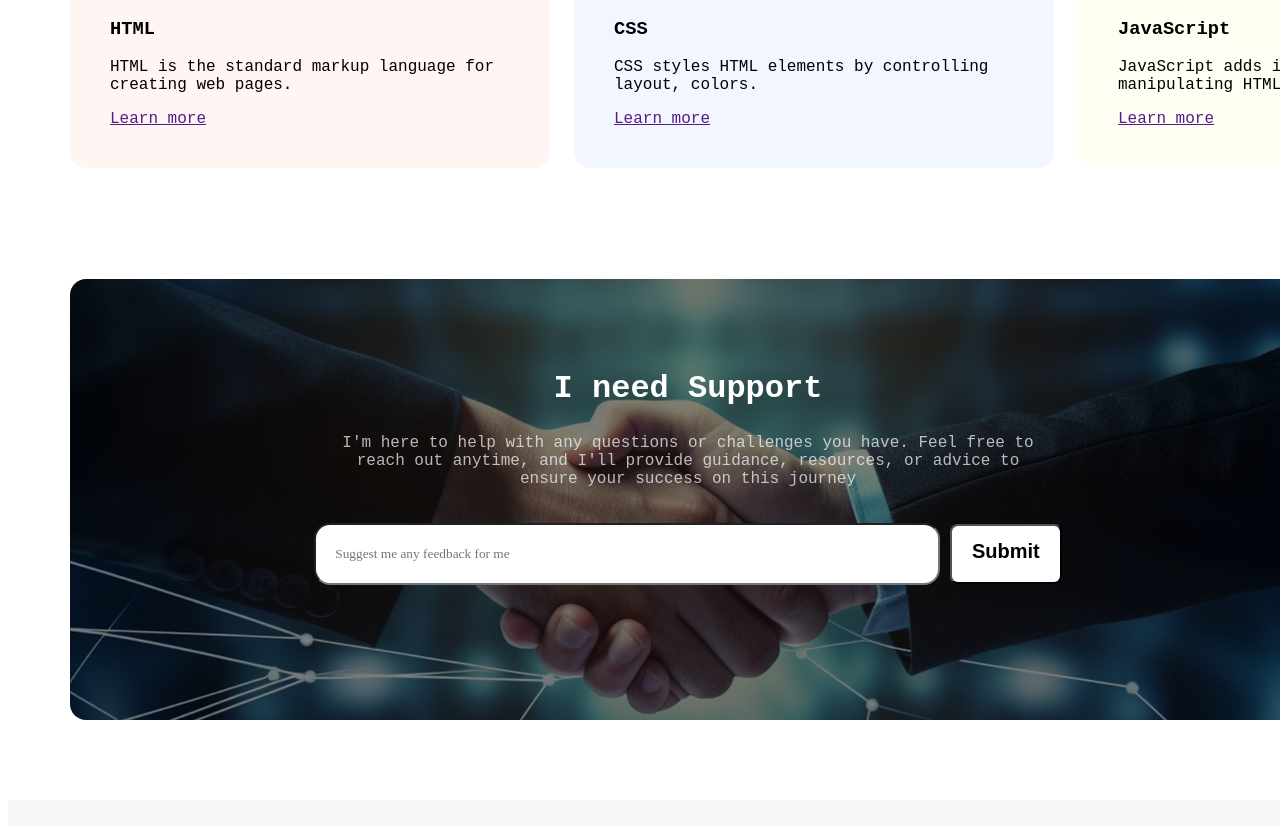
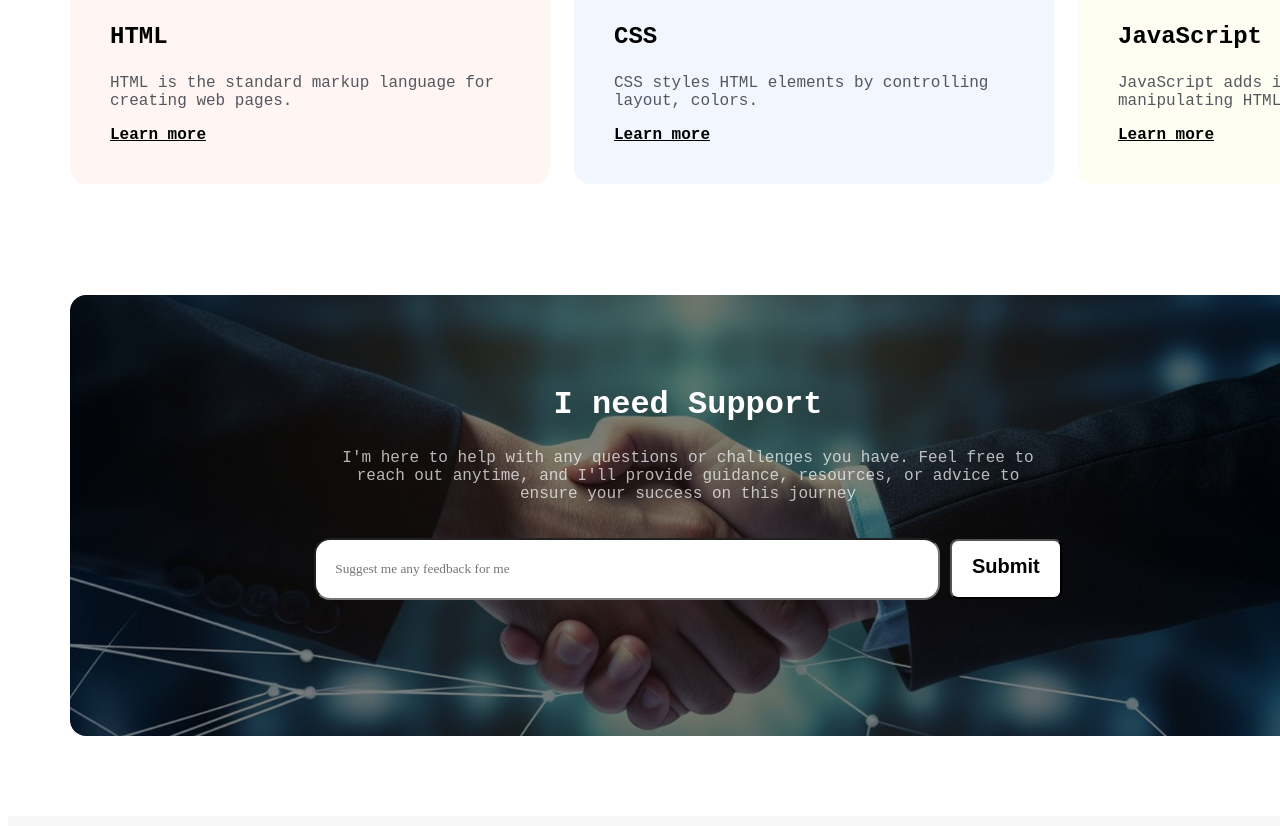
Before and after one commit to anayet71/B10A1-Challenge-Begins, a plain HTML site: page index.html in a window 1280 px wide. Shown: the part 3790-4616 px from the top of the page. Drawn offline with Linux system fonts and the light colour scheme; a web font is replaced by a local one.

```diff
--- a/index.html
+++ b/index.html
@@ -129,7 +129,7 @@
             <div class="social-media">
             <a href="https:\\www.facebook.com" target="_blank"> <img src="../assets/facebook.png" alt="facebook"></a>
             <a href="https:\\www.github.com" target="_blank"><img src="../assets/github.png" alt="github"></a>
-            <a href="https:\\www.linkedin.com" target="_blank"><img src="../B10A1-Challenge-Begins/assets/linkedin-icon 1.png" alt="">
+            <a href="https:\\www.linkedin.com" target="_blank"><img src="./assets/linkedin-icon 1.png" alt="Linkdin">
         </div>
 
 
--- a/style/style.css
+++ b/style/style.css
@@ -137,6 +137,7 @@
       margin-top: 48px;
       margin-bottom: 111px;
   }
+
   .properties-1{
       background-color:rgba(255, 76, 30, 0.05) ;
       padding:40px;
@@ -154,6 +155,28 @@
       padding:40px;
       text-align: left;
       border-radius: 16px;
+  }
+  .properties-1-title{
+    font-size: 24px;
+    font-weight: 800;
+  }
+  .properties-1-details{
+    font-size: 16px;
+    font-weight: 400px;
+    color: rgb(13, 19, 33);
+    opacity: 0.7;
+  }
+  .properties-1 a{
+    font-weight: 700;
+    color: black;
+  }
+  .properties-2 a{
+    font-weight: 700;
+    color: black;
+  }
+  .properties-3 a{
+    font-weight: 700;
+    color: black;
   }
   /* ---My Current Target End--- */
 
@@ -215,3 +238,6 @@
       justify-content: space-between;
       padding: 32px 0px 32px 0px;
   }
+  .social-media{
+    padding: 10px;
+  }
```
